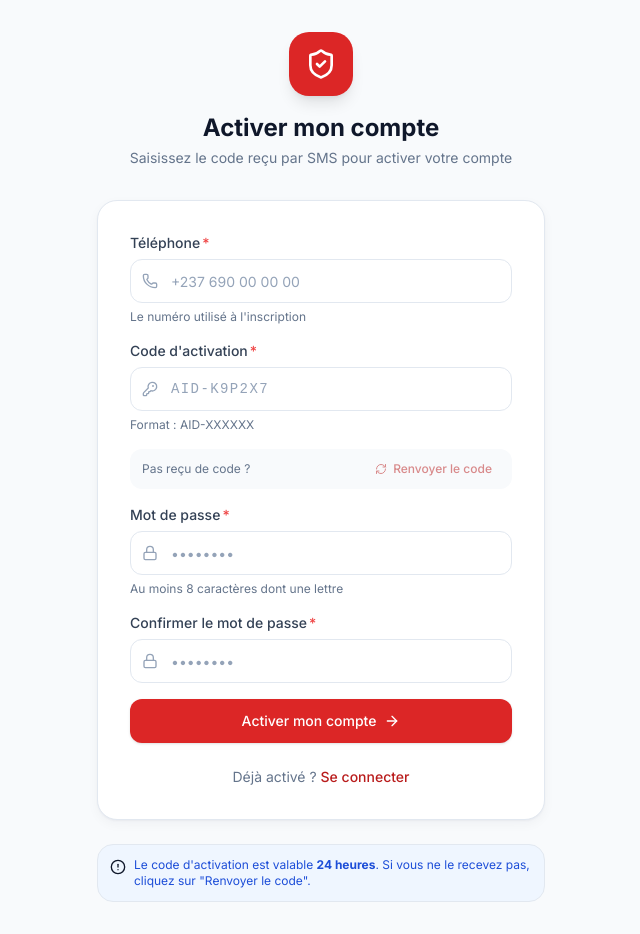
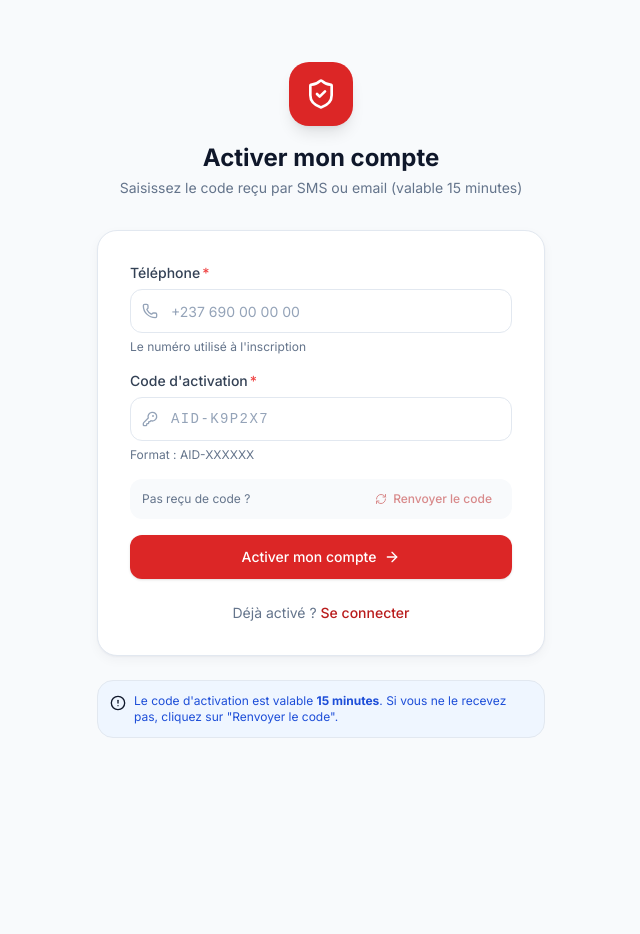
Before and after one commit to Ididilaminou/aidora-frontend-new, a React (Vite) app: page /activation in a window 1280 px wide. Shown: the whole page, without its empty margins (319-959 px from the left). After the commit the page ends 800 px from the top, so only its background shows below. Built offline with nearby package versions, Linux system fonts and the light colour scheme.

Commit message:
fix: activation alignée backend (code AID-XXXXXX, 15 min, sans MDP)

```diff
--- a/src/features/auth/pages/ActivationPage.tsx
+++ b/src/features/auth/pages/ActivationPage.tsx
@@ -1,12 +1,21 @@
 // ============================================================
 // AIDORA — ACTIVATION DU COMPTE DONNEUR
+// ------------------------------------------------------------
+// Le mot de passe est défini à l'inscription. Ici on active
+// uniquement avec téléphone + code (format AID-XXXXXX, 15 min).
 // ============================================================
 
 import { useState, useEffect, type FormEvent } from "react";
 import { Link, useNavigate, useSearchParams } from "react-router-dom";
 import {
-  Phone, Lock, ShieldCheck, ArrowRight, CheckCircle2,
-  AlertCircle, RefreshCw, KeyRound, Loader2,
+  Phone,
+  ShieldCheck,
+  ArrowRight,
+  CheckCircle2,
+  AlertCircle,
+  RefreshCw,
+  KeyRound,
+  Loader2,
 } from "lucide-react";
 import { Button } from "../../../components/ui/Button";
 import { Input } from "../../../components/ui/Input";
@@ -19,6 +28,7 @@ import { extraireMessageErreur } from "../../../services/api";
 import { ROUTES } from "../../../config/routes";
 
 const DELAI_RENVOI = 60;
+const CODE_REGEX = /^AID-[A-Z0-9]{6}$/;
 
 export function ActivationPage() {
   const navigate = useNavigate();
@@ -27,8 +37,6 @@ export function ActivationPage() {
 
   const [telephone, setTelephone] = useState("");
   const [code, setCode] = useState("");
-  const [motDePasse, setMotDePasse] = useState("");
-  const [confirme, setConfirme] = useState("");
 
   const [erreur, setErreur] = useState("");
   const [chargement, setChargement] = useState(false);
@@ -48,7 +56,6 @@ export function ActivationPage() {
     return () => clearTimeout(timer);
   }, [compteur]);
 
-  // --------------------------------------------------------
   async function activer(e: FormEvent) {
     e.preventDefault();
     setErreur("");
@@ -57,20 +64,10 @@ export function ActivationPage() {
       setErreur("Le numéro de téléphone est invalide.");
       return;
     }
-    if (!code.trim() || code.trim().length < 4) {
-      setErreur("Le code d'activation est invalide.");
-      return;
-    }
-    if (motDePasse.length < 8) {
-      setErreur("Le mot de passe doit contenir au moins 8 caractères.");
-      return;
-    }
-    if (!/[a-zA-Z]/.test(motDePasse)) {
-      setErreur("Le mot de passe doit contenir au moins une lettre.");
-      return;
-    }
-    if (motDePasse !== confirme) {
-      setErreur("Les mots de passe ne correspondent pas.");
+
+    const codeNettoye = code.trim().toUpperCase();
+    if (!CODE_REGEX.test(codeNettoye)) {
+      setErreur("Le code doit respecter le format AID-XXXXXX (ex. AID-K9P2X7).");
       return;
     }
 
@@ -78,8 +75,7 @@ export function ActivationPage() {
     try {
       await activerCompte({
         telephone: telephone.trim(),
-        code: code.trim().toUpperCase(),
-        motDePasse,
+        code: codeNettoye,
       });
 
       setSucces(true);
@@ -93,14 +89,13 @@ export function ActivationPage() {
     }
   }
 
-  // --------------------------------------------------------
   async function handleRenvoyer() {
     if (compteur > 0 || !telephone.trim()) return;
 
     setRenvoiChargement(true);
     try {
       await renvoyerCode(telephone.trim());
-      afficher("Code renvoyé", "success", "Vérifiez vos SMS.");
+      afficher("Code renvoyé", "success", "Vérifiez vos SMS / email.");
       setCompteur(DELAI_RENVOI);
     } catch (err) {
       afficher("Échec", "danger", extraireMessageErreur(err));
@@ -109,9 +104,6 @@ export function ActivationPage() {
     }
   }
 
-  // ========================================================
-  // VUE SUCCÈS
-  // ========================================================
   if (succes) {
     return (
       <div className="flex min-h-screen items-center justify-center bg-neutral-50 px-4 py-8 dark:bg-neutral-950">
@@ -121,11 +113,11 @@ export function ActivationPage() {
               <CheckCircle2 size={32} />
             </div>
             <h1 className="mt-4 text-2xl font-bold text-neutral-900 dark:text-white">
-              Compte activé ! 🎉
+              Compte activé !
             </h1>
             <p className="mt-2 text-sm text-neutral-500 dark:text-neutral-400">
               Bienvenue sur Aidora. Vous pouvez dès maintenant vous connecter
-              et commencer votre parcours de donneur.
+              avec le mot de passe choisi à l'inscription.
             </p>
 
             <Button
@@ -141,13 +133,9 @@ export function ActivationPage() {
     );
   }
 
-  // ========================================================
-  // FORMULAIRE
-  // ========================================================
   return (
     <div className="flex min-h-screen items-center justify-center bg-neutral-50 px-4 py-8 dark:bg-neutral-950">
       <div className="w-full max-w-md">
-        {/* En-tête */}
         <div className="mb-8 text-center">
           <div className="mx-auto mb-4 flex h-16 w-16 items-center justify-center rounded-2xl bg-primary-500 text-white shadow-lg">
             <ShieldCheck size={32} />
@@ -156,7 +144,7 @@ export function ActivationPage() {
             Activer mon compte
           </h1>
           <p className="mt-1 text-sm text-neutral-500 dark:text-neutral-400">
-            Saisissez le code reçu par SMS pour activer votre compte
+            Saisissez le code reçu par SMS ou email (valable 15 minutes)
           </p>
         </div>
 
@@ -189,7 +177,7 @@ export function ActivationPage() {
                 value={code}
                 onChange={(e) => setCode(e.target.value.toUpperCase())}
                 className="font-mono uppercase tracking-widest"
-                maxLength={20}
+                maxLength={10}
               />
             </FormField>
 
@@ -214,32 +202,6 @@ export function ActivationPage() {
               </button>
             </div>
 
-            <FormField
-              label="Mot de passe"
-              obligatoire
-              aide="Au moins 8 caractères dont une lettre"
-            >
-              <Input
-                required
-                type="password"
-                placeholder="••••••••"
-                iconeGauche={<Lock size={16} />}
-                value={motDePasse}
-                onChange={(e) => setMotDePasse(e.target.value)}
-              />
-            </FormField>
-
-            <FormField label="Confirmer le mot de passe" obligatoire>
-              <Input
-                required
-                type="password"
-                placeholder="••••••••"
-                iconeGauche={<Lock size={16} />}
-                value={confirme}
-                onChange={(e) => setConfirme(e.target.value)}
-              />
-            </FormField>
-
             <FormError message={erreur} />
 
             <Button
@@ -263,14 +225,13 @@ export function ActivationPage() {
           </p>
         </Card>
 
-        {/* Info */}
         <div className="mt-6 flex items-start gap-2 rounded-xl border border-info-500/30 bg-info-50 p-3 dark:bg-info-500/5">
           <AlertCircle
             className="mt-0.5 shrink-0 text-info-600 dark:text-info-400"
             size={16}
           />
           <p className="text-xs text-info-700 dark:text-info-400">
-            Le code d'activation est valable <strong>24 heures</strong>. Si
+            Le code d'activation est valable <strong>15 minutes</strong>. Si
             vous ne le recevez pas, cliquez sur "Renvoyer le code".
           </p>
         </div>
```
